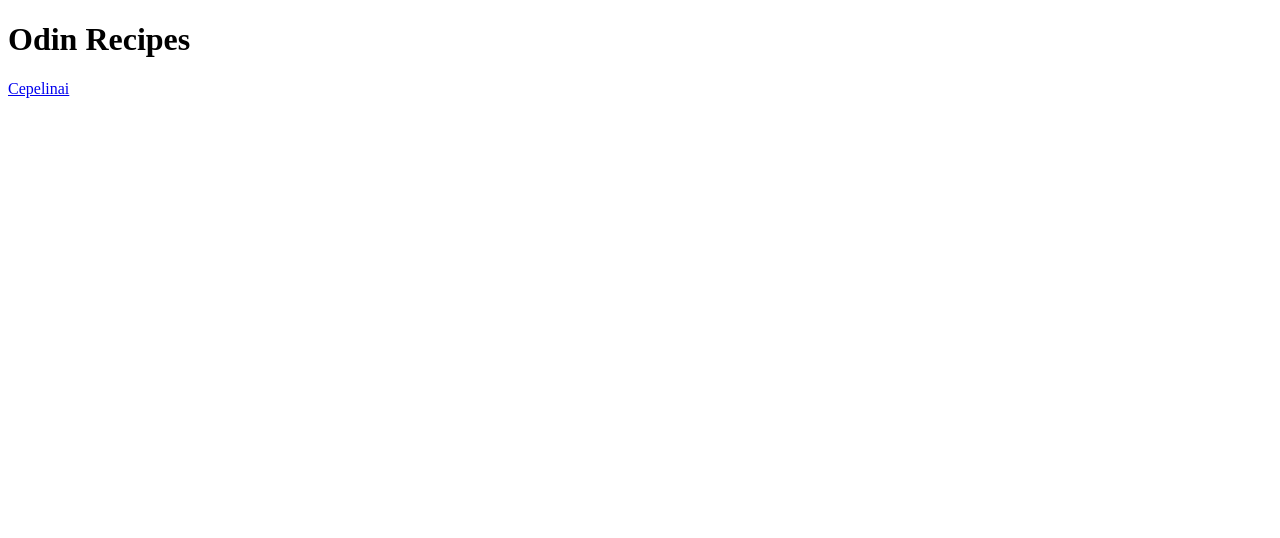
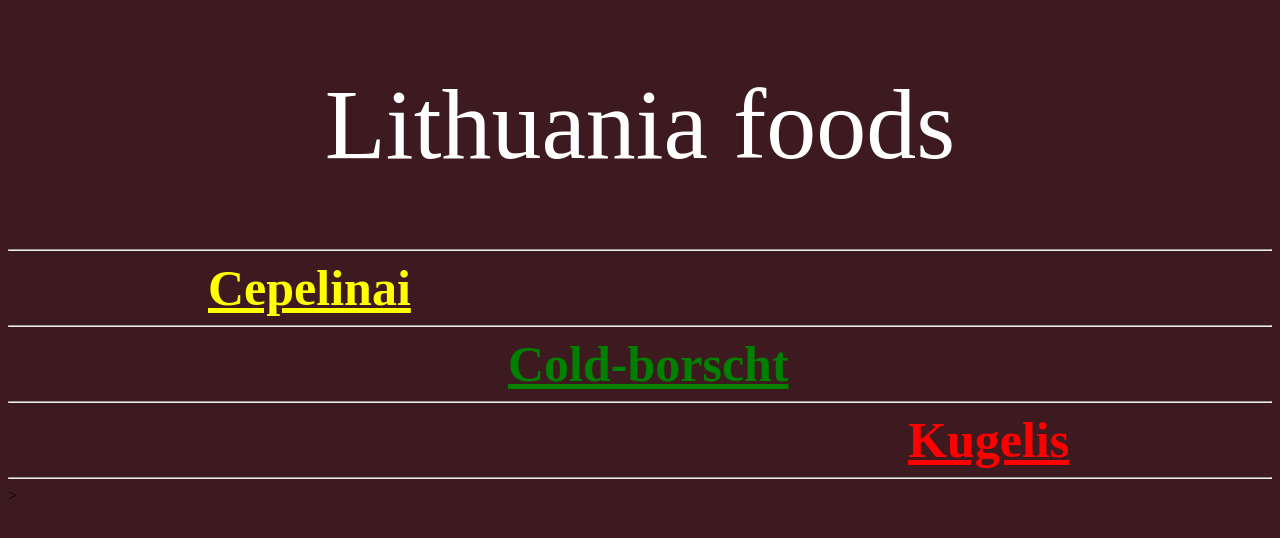
Before and after one commit to konteris/odin-recipes, a plain HTML site: page index.html in a window 1280 px wide. Drawn offline with Linux system fonts and the light colour scheme.

Commit message:
added css to index and first recipe page

```diff
--- a/index.html
+++ b/index.html
@@ -4,10 +4,17 @@
     <meta charset="UTF-8">
     <meta http-equiv="X-UA-Compatible" content="IE=edge">
     <meta name="viewport" content="width=device-width, initial-scale=1.0">
-    <title>Document</title>
+    <title>LithuaniaDishes</title>
+    <link rel="stylesheet" href="styles.css">
 </head>
 <body>
-    <h1>Odin Recipes</h1>
-    <a href="recipes/cepelinai.html"> Cepelinai</a>
+    <h1 class="Headers"> Lithuania foods</h1>
+    <hr>
+    <a href="recipes/cepelinai.html" id="first-dish"> Cepelinai</a>
+    <hr>
+    <a href="recipes/Cold-borscht.html" id="second-dish">Cold-borscht</a>
+    <hr>
+    <a href="recipes/kugel.html" id="third-dish"> Kugelis</a>
+    <hr>>
 </body>
 </html>
--- /dev/null
+++ b/styles.css
@@ -0,0 +1,47 @@
+body{
+    background-color:rgb(61, 26, 32)
+}
+
+.Headers{
+    color: rgb(255, 255, 255);
+    text-align: center;
+    font-size: 100px;
+    font-weight: lighter;
+    font-family: "Times New Roman" sans-serif;
+    animation: fadeIn 2s forwards;
+    animation-delay: 2.6s;
+}
+
+#first-dish{
+    font-size: 50px;
+    font-family:'Times New Roman', Times, serif;
+    font-weight: bolder;
+    margin-left: 200px;
+    margin-right: auto;
+    color: yellow;
+}
+#second-dish{
+    font-size: 50px;
+    font-family:'Times New Roman', Times, serif;
+    font-weight: bolder;
+    margin-left: 500px;
+    margin-right: auto;
+    color: green;
+}
+
+#third-dish{
+    font-size: 50px;
+    font-family:'Times New Roman', Times, serif;
+    font-weight: bolder;
+    margin-left: 900px;
+    margin-right: auto;
+    color: red;
+}
+
+.pics{
+    height: 300px;
+    width: auto;
+    margin-left: auto;
+    margin-right: auto;
+    display: block;
+}
```
Also changed, not shown: recipes/cepelinai.html (+5 -2 lines), recipes/Cold-borscht.html (added), recipes/kugel.html (added).
